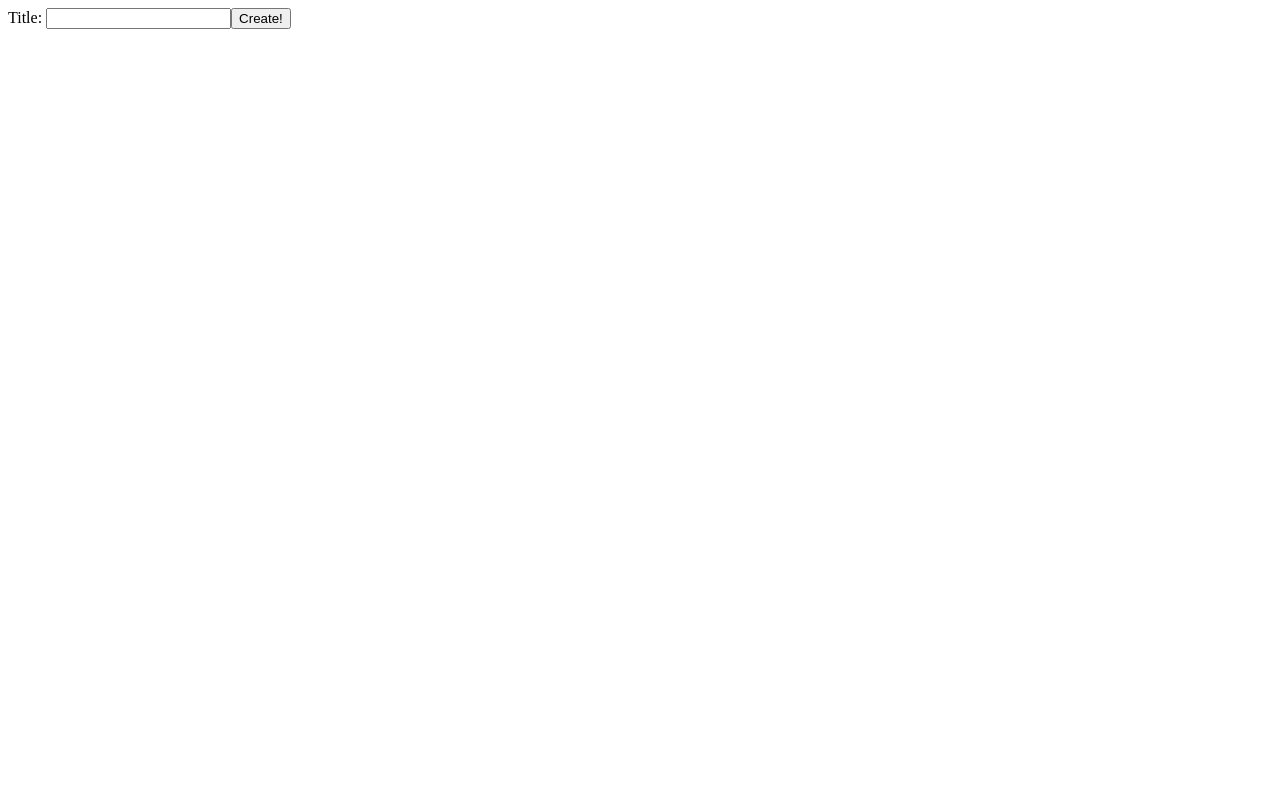
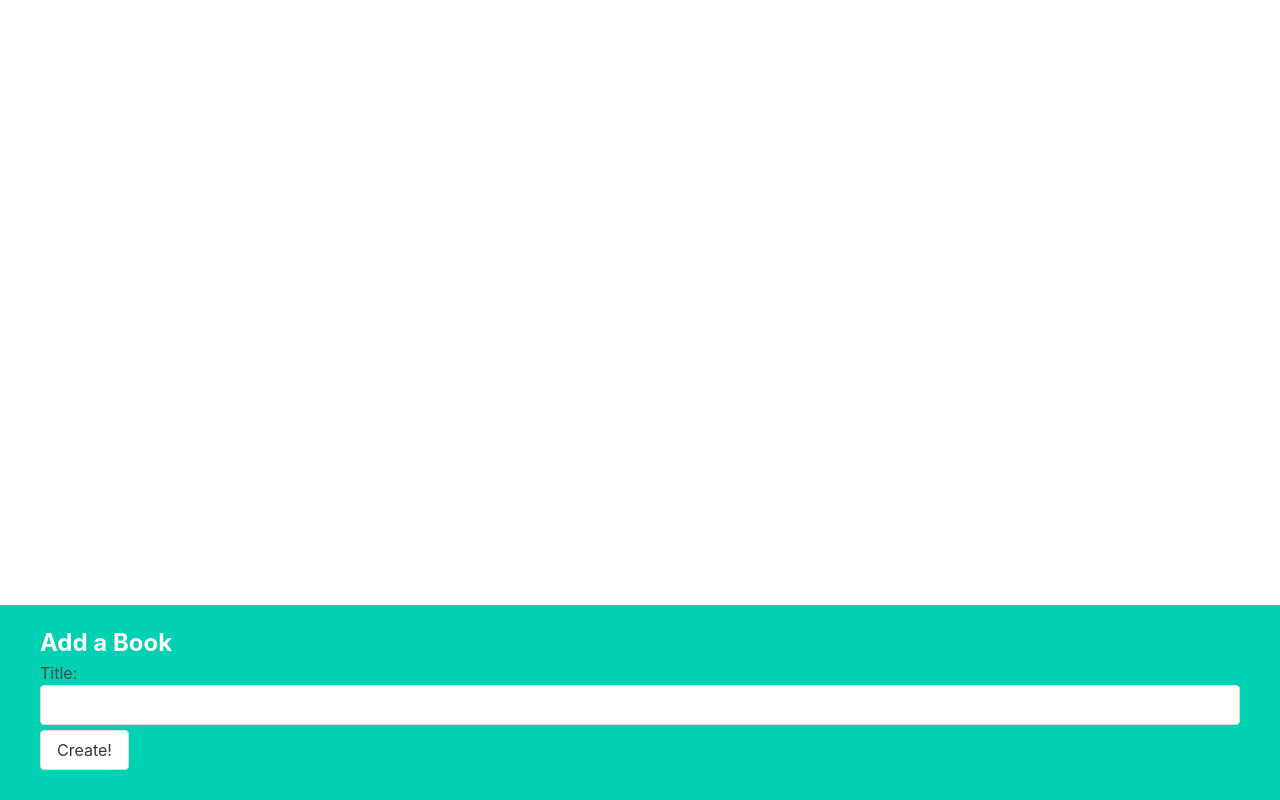
Before and after one commit to poyingHAHA/React_learning, a React (Create React App) app in the folder 5_handle_forms/: page / in a window 1280 px wide. Built offline with nearby package versions, Linux system fonts and the light colour scheme.

Commit message:
5. handle reference type state

```diff
--- a/5_handle_forms/src/App.js
+++ b/5_handle_forms/src/App.js
@@ -4,7 +4,14 @@ import BookCreate from './components/BookCreate';
 function App(){
     const [books, setBooks] = useState([]);
     const handleCreateBook = (title) => {
-        console.log('Need to add book with: ',title)
+        // Bad code!!
+        // books.push({id: 123, title: title});
+        const updatedBooks = [
+            ...books,
+            {id: 123, title}
+        ];
+
+        setBooks(updatedBooks);
     }
 
     return (
--- a/5_handle_forms/src/components/BookCreate.js
+++ b/5_handle_forms/src/components/BookCreate.js
@@ -12,11 +12,12 @@ function BookCreate({ onCreate }){
     }
 
     return (
-        <div>
+        <div className='book-create'>
+            <h3>Add a Book</h3>
             <form onSubmit={handleSubmit}>
                 <label>Title: </label>
-                <input value={title} onChange={handleChange} />
-                <button>Create!</button>
+                <input className='input' value={title} onChange={handleChange} />
+                <button className='button'>Create!</button>
             </form>
         </div>
     )
--- a/5_handle_forms/src/index.js
+++ b/5_handle_forms/src/index.js
@@ -1,3 +1,4 @@
+import './index.css';
 import React from 'react';
 import ReactDOM from 'react-dom/client';
 import App from './App';
```
